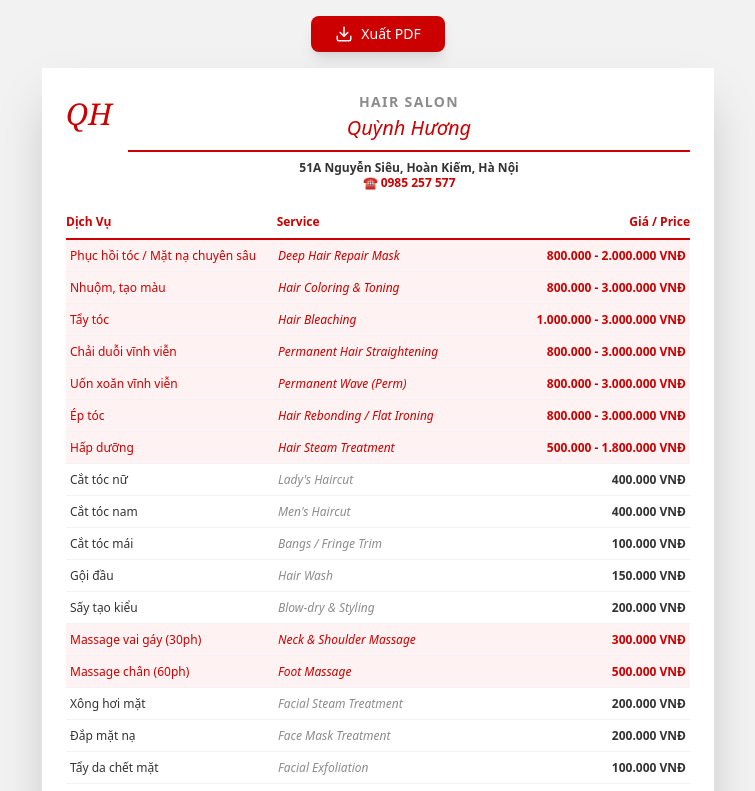
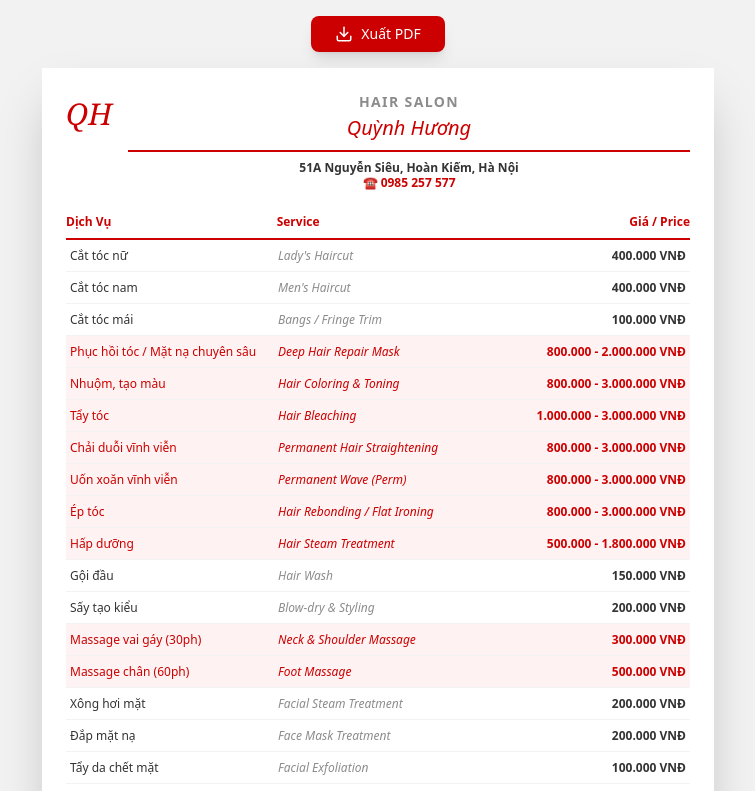
Before and after one commit to namkhanhhhh/HQ, a Next.js app: page / in a window 1280 px wide. Shown: the top 791 px of the page, without its empty margins (262-1017 px from the left). Built offline with nearby package versions, Linux system fonts and the light colour scheme.

Commit message:
refactor: reorder hair service list in desired sequence
Update service menu order for web and PDF export.

Co-authored-by: Nguyễn Nam Khánh <142679395+namkhanhhhh@users.noreply.github.com>

```diff
--- a/app/page.tsx
+++ b/app/page.tsx
@@ -13,6 +13,9 @@ interface Service {
 
 const services: Service[] = [
   // Dịch vụ tóc
+  { vietnameseName: 'Cắt tóc nữ', englishName: 'Lady\'s Haircut', price: '400.000 VNĐ' },
+  { vietnameseName: 'Cắt tóc nam', englishName: 'Men\'s Haircut', price: '400.000 VNĐ' },
+  { vietnameseName: 'Cắt tóc mái', englishName: 'Bangs / Fringe Trim', price: '100.000 VNĐ' },
   { vietnameseName: 'Phục hồi tóc / Mặt nạ chuyên sâu', englishName: 'Deep Hair Repair Mask', price: '800.000 - 2.000.000 VNĐ', highlight: true },
   { vietnameseName: 'Nhuộm, tạo màu', englishName: 'Hair Coloring & Toning', price: '800.000 - 3.000.000 VNĐ', highlight: true },
   { vietnameseName: 'Tẩy tóc', englishName: 'Hair Bleaching', price: '1.000.000 - 3.000.000 VNĐ', highlight: true },
@@ -20,9 +23,6 @@ const services: Service[] = [
   { vietnameseName: 'Uốn xoăn vĩnh viễn', englishName: 'Permanent Wave (Perm)', price: '800.000 - 3.000.000 VNĐ', highlight: true },
   { vietnameseName: 'Ép tóc', englishName: 'Hair Rebonding / Flat Ironing', price: '800.000 - 3.000.000 VNĐ', highlight: true },
   { vietnameseName: 'Hấp dưỡng', englishName: 'Hair Steam Treatment', price: '500.000 - 1.800.000 VNĐ', highlight: true },
-  { vietnameseName: 'Cắt tóc nữ', englishName: 'Lady\'s Haircut', price: '400.000 VNĐ' },
-  { vietnameseName: 'Cắt tóc nam', englishName: 'Men\'s Haircut', price: '400.000 VNĐ' },
-  { vietnameseName: 'Cắt tóc mái', englishName: 'Bangs / Fringe Trim', price: '100.000 VNĐ' },
   { vietnameseName: 'Gội đầu', englishName: 'Hair Wash', price: '150.000 VNĐ' },
   { vietnameseName: 'Sấy tạo kiểu', englishName: 'Blow-dry & Styling', price: '200.000 VNĐ' },
   // Massage & chăm sóc da
```
